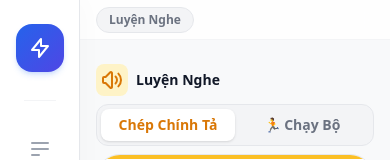
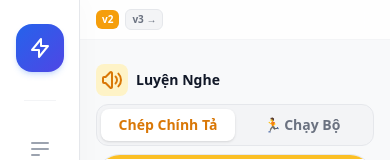
Before and after one commit to nguyentrungnguyen102-pixel/My-English, a React (Vite) app: page / in a window 390 px wide. Shown: the top 160 px of the page. Built offline with nearby package versions, Linux system fonts and the light colour scheme.

Commit message:
Ver 2: add v2 badge and link to v3
Stable fallback release — full 50+ exercises per skill, UI overflow fixes.
Does NOT include Hardcore Mode, Survival Speaking, or Shadowing Reflex.

https://claude.ai/code/session_017VLvr3tEe8QZL2XYAPgy8q

```diff
--- a/src/App.jsx
+++ b/src/App.jsx
@@ -3084,9 +3084,13 @@ Bản sửa chuẩn Executive:
 
       <main className="flex-1 flex flex-col h-full relative overflow-hidden">
         <header className="h-10 flex items-center justify-between px-4 border-b border-gray-100 bg-white/80 backdrop-blur-md shrink-0 z-10">
-          <h1 className="text-sm font-black text-transparent bg-clip-text bg-gradient-to-r from-gray-700 to-gray-900 tracking-tight hidden sm:block">FINTECH REFLEX</h1>
+          <div className="flex items-center gap-1.5">
+            <h1 className="text-sm font-black text-transparent bg-clip-text bg-gradient-to-r from-gray-700 to-gray-900 tracking-tight hidden sm:block">FINTECH REFLEX</h1>
+            <span className="text-[10px] font-black px-1.5 py-0.5 bg-amber-500 text-white rounded-md">v2</span>
+            <a href="/My-English/" className="text-[10px] font-bold px-1.5 py-0.5 bg-gray-100 text-gray-500 rounded-md border border-gray-200 hover:bg-gray-200 transition" title="Sang bản mới v3">v3 →</a>
+          </div>
           <div className="flex items-center gap-2">
-            <span className="text-xs font-bold px-3 py-1 bg-gray-100 text-gray-500 rounded-full border border-gray-200">
+            <span className="text-xs font-bold px-3 py-1 bg-gray-100 text-gray-500 rounded-full border border-gray-200 hidden sm:block">
               {activeModule === 'vocab' && `Từ Vựng Doanh Nghiệp (${allVocab.length} từ)`}
               {activeModule === 'listen' && 'Luyện Nghe'}
               {activeModule === 'read' && 'Đọc Hiểu Tình Huống'}
```
